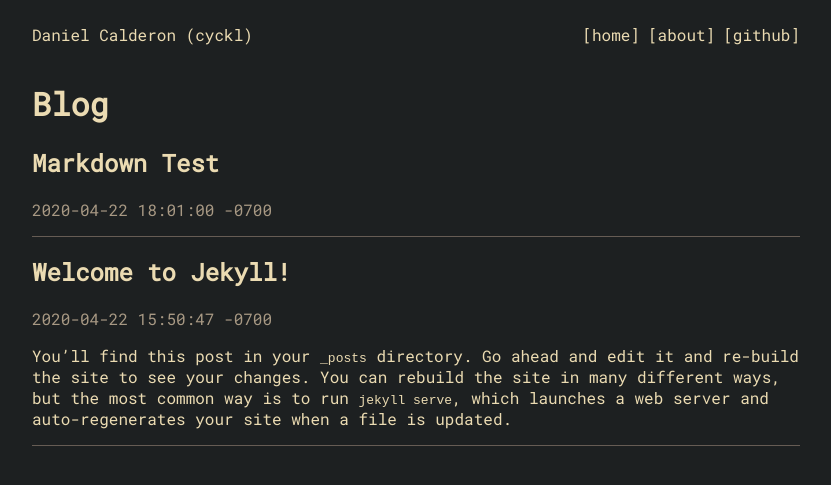
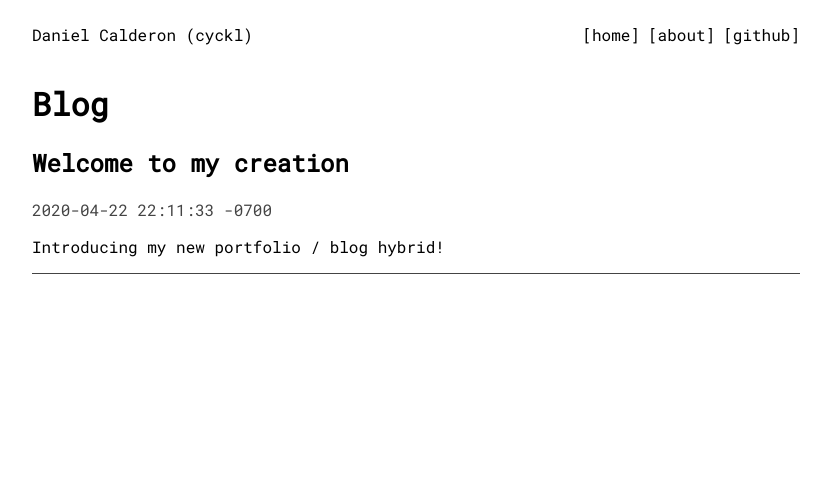
Before and after one commit to cyckl/cyckl.github.io, a Jekyll site: the page built from index.md, in a window 1280 px wide. Shown: the top 485 px of the page, without its empty margins (224-1055 px from the left). Built offline with Jekyll 4.4.1, drawn with Linux system fonts in a browser that asks for light colours; some of the changed lines change nothing that is shown.

Commit message:
Auto dark / light mode
- Added favicon
- Added first real post
- Switched to sass style sheet

````diff
--- a/_layouts/default.html
+++ b/_layouts/default.html
@@ -5,6 +5,7 @@
   <meta charset="utf-8">
   <title>{{ page.title }}</title>
   <link rel="stylesheet" href="/assets/index.css">
+  <link rel="shortcut icon" type="image/png" href="/favicon.png">
 </head>
 
 <body>
--- a/_posts/2020-04-22-blog-test.md
+++ /dev/null
@@ -1,296 +0,0 @@
----
-layout: post
-title:  "Markdown Test"
-date:   2020-04-22 18:01:00 -0700
-excerpt_separator: ////
----
-////
-## Overview
-
-### Philosophy
-
-Markdown is intended to be as easy-to-read and easy-to-write as is feasible.
-Readability, however, is emphasized above all else. A Markdown-formatted
-document should be publishable as-is, as plain text, without looking
-like it's been marked up with tags or formatting instructions. While
-Markdown's syntax has been influenced by several existing text-to-HTML
-filters -- including [Setext](http://docutils.sourceforge.net/mirror/setext.html), [atx](http://www.aaronsw.com/2002/atx/), [Textile](http://textism.com/tools/textile/), [reStructuredText](http://docutils.sourceforge.net/rst.html),
-[Grutatext](http://www.triptico.com/software/grutatxt.html), and [EtText](http://ettext.taint.org/doc/) -- the single biggest source of
-inspiration for Markdown's syntax is the format of plain text email.
-
-## Block Elements
-
-### Paragraphs and Line Breaks
-
-A paragraph is simply one or more consecutive lines of text, separated
-by one or more blank lines. (A blank line is any line that looks like a
-blank line -- a line containing nothing but spaces or tabs is considered
-blank.) Normal paragraphs should not be indented with spaces or tabs.
-
-The implication of the "one or more consecutive lines of text" rule is
-that Markdown supports "hard-wrapped" text paragraphs. This differs
-significantly from most other text-to-HTML formatters (including Movable
-Type's "Convert Line Breaks" option) which translate every line break
-character in a paragraph into a `<br />` tag.
-
-When you *do* want to insert a `<br />` break tag using Markdown, you
-end a line with two or more spaces, then type return.
-
-### Headers
-
-Markdown supports two styles of headers, [Setext] [1] and [atx] [2].
-
-Optionally, you may "close" atx-style headers. This is purely
-cosmetic -- you can use this if you think it looks better. The
-closing hashes don't even need to match the number of hashes
-used to open the header. (The number of opening hashes
-determines the header level.)
-
-
-### Blockquotes
-
-Markdown uses email-style `>` characters for blockquoting. If you're
-familiar with quoting passages of text in an email message, then you
-know how to create a blockquote in Markdown. It looks best if you hard
-wrap the text and put a `>` before every line:
-
-> This is a blockquote with two paragraphs. Lorem ipsum dolor sit amet,
-> consectetuer adipiscing elit. Aliquam hendrerit mi posuere lectus.
-> Vestibulum enim wisi, viverra nec, fringilla in, laoreet vitae, risus.
->
-> Donec sit amet nisl. Aliquam semper ipsum sit amet velit. Suspendisse
-> id sem consectetuer libero luctus adipiscing.
-
-Markdown allows you to be lazy and only put the `>` before the first
-line of a hard-wrapped paragraph:
-
-> This is a blockquote with two paragraphs. Lorem ipsum dolor sit amet,
-consectetuer adipiscing elit. Aliquam hendrerit mi posuere lectus.
-Vestibulum enim wisi, viverra nec, fringilla in, laoreet vitae, risus.
-
-> Donec sit amet nisl. Aliquam semper ipsum sit amet velit. Suspendisse
-id sem consectetuer libero luctus adipiscing.
-
-Blockquotes can be nested (i.e. a blockquote-in-a-blockquote) by
-adding additional levels of `>`:
-
-> This is the first level of quoting.
->
-> > This is nested blockquote.
->
-> Back to the first level.
-
-Blockquotes can contain other Markdown elements, including headers, lists,
-and code blocks:
-
-> ## This is a header.
->
-> 1.   This is the first list item.
-> 2.   This is the second list item.
->
-> Here's some example code:
->
->     return shell_exec("echo $input | $markdown_script");
-
-Any decent text editor should make email-style quoting easy. For
-example, with BBEdit, you can make a selection and choose Increase
-Quote Level from the Text menu.
-
-
-### Lists
-
-Markdown supports ordered (numbered) and unordered (bulleted) lists.
-
-Unordered lists use asterisks, pluses, and hyphens -- interchangably
--- as list markers:
-
-*   Red
-*   Green
-*   Blue
-
-is equivalent to:
-
-+   Red
-+   Green
-+   Blue
-
-and:
-
--   Red
--   Green
--   Blue
-
-Ordered lists use numbers followed by periods:
-
-1.  Bird
-2.  McHale
-3.  Parish
-
-It's important to note that the actual numbers you use to mark the
-list have no effect on the HTML output Markdown produces. The HTML
-Markdown produces from the above list is:
-
-If you instead wrote the list in Markdown like this:
-
-1.  Bird
-1.  McHale
-1.  Parish
-
-or even:
-
-3. Bird
-1. McHale
-8. Parish
-
-you'd get the exact same HTML output. The point is, if you want to,
-you can use ordinal numbers in your ordered Markdown lists, so that
-the numbers in your source match the numbers in your published HTML.
-But if you want to be lazy, you don't have to.
-
-To make lists look nice, you can wrap items with hanging indents:
-
-*   Lorem ipsum dolor sit amet, consectetuer adipiscing elit.
-    Aliquam hendrerit mi posuere lectus. Vestibulum enim wisi,
-    viverra nec, fringilla in, laoreet vitae, risus.
-*   Donec sit amet nisl. Aliquam semper ipsum sit amet velit.
-    Suspendisse id sem consectetuer libero luctus adipiscing.
-
-But if you want to be lazy, you don't have to:
-
-*   Lorem ipsum dolor sit amet, consectetuer adipiscing elit.
-Aliquam hendrerit mi posuere lectus. Vestibulum enim wisi,
-viverra nec, fringilla in, laoreet vitae, risus.
-*   Donec sit amet nisl. Aliquam semper ipsum sit amet velit.
-Suspendisse id sem consectetuer libero luctus adipiscing.
-
-List items may consist of multiple paragraphs. Each subsequent
-paragraph in a list item must be indented by either 4 spaces
-or one tab:
-
-1.  This is a list item with two paragraphs. Lorem ipsum dolor
-    sit amet, consectetuer adipiscing elit. Aliquam hendrerit
-    mi posuere lectus.
-
-    Vestibulum enim wisi, viverra nec, fringilla in, laoreet
-    vitae, risus. Donec sit amet nisl. Aliquam semper ipsum
-    sit amet velit.
-
-2.  Suspendisse id sem consectetuer libero luctus adipiscing.
-
-It looks nice if you indent every line of the subsequent
-paragraphs, but here again, Markdown will allow you to be
-lazy:
-
-*   This is a list item with two paragraphs.
-
-    This is the second paragraph in the list item. You're
-only required to indent the first line. Lorem ipsum dolor
-sit amet, consectetuer adipiscing elit.
-
-*   Another item in the same list.
-
-To put a blockquote within a list item, the blockquote's `>`
-delimiters need to be indented:
-
-*   A list item with a blockquote:
-
-    > This is a blockquote
-    > inside a list item.
-
-To put a code block within a list item, the code block needs
-to be indented *twice* -- 8 spaces or two tabs:
-
-*   A list item with a code block:
-
-        <code goes here>
-
-### Code Blocks
-
-Pre-formatted code blocks are used for writing about programming or
-markup source code. Rather than forming normal paragraphs, the lines
-of a code block are interpreted literally. Markdown wraps a code block
-in both `<pre>` and `<code>` tags.
-
-To produce a code block in Markdown, simply indent every line of the
-block by at least 4 spaces or 1 tab.
-
-This is a normal paragraph:
-
-    This is a code block.
-
-Here is an example of AppleScript:
-
-    tell application "Foo"
-        beep
-    end tell
-
-A code block continues until it reaches a line that is not indented
-(or the end of the article).
-
-Within a code block, ampersands (`&`) and angle brackets (`<` and `>`)
-are automatically converted into HTML entities. This makes it very
-easy to include example HTML source code using Markdown -- just paste
-it and indent it, and Markdown will handle the hassle of encoding the
-ampersands and angle brackets. For example, this:
-
-    <div class="footer">
-        &copy; 2004 Foo Corporation
-    </div>
-
-Regular Markdown syntax is not processed within code blocks. E.g.,
-asterisks are just literal asterisks within a code block. This means
-it's also easy to use Markdown to write about Markdown's own syntax.
-
-```
-tell application "Foo"
-    beep
-end tell
-```
-
-```c
-#include <stdio.h>
-
-main() {
-    printf("Hello, world!");
-}
-```
-
-## Span Elements
-
-### Links
-
-Markdown supports two style of links: *inline* and *reference*.
-
-In both styles, the link text is delimited by [square brackets].
-
-To create an inline link, use a set of regular parentheses immediately
-after the link text's closing square bracket. Inside the parentheses,
-put the URL where you want the link to point, along with an *optional*
-title for the link, surrounded in quotes. For example:
-
-This is [an example](http://example.com/) inline link.
-
-[This link](http://example.net/) has no title attribute.
-
-### Emphasis
-
-Markdown treats asterisks (`*`) and underscores (`_`) as indicators of
-emphasis. Text wrapped with one `*` or `_` will be wrapped with an
-HTML `<em>` tag; double `*`'s or `_`'s will be wrapped with an HTML
-`<strong>` tag. E.g., this input:
-
-*single asterisks*
-
-_single underscores_
-
-**double asterisks**
-
-__double underscores__
-
-### Code
-
-To indicate a span of code, wrap it with backtick quotes (`` ` ``).
-Unlike a pre-formatted code block, a code span indicates code within a
-normal paragraph. For example:
-
-Use the `printf()` function.
--- a/_posts/2020-04-22-welcome-to-jekyll.markdown
+++ /dev/null
@@ -1,29 +0,0 @@
----
-layout: post
-title:  "Welcome to Jekyll!"
-date:   2020-04-22 15:50:47 -0700
-excerpt_separator: ////
----
-You’ll find this post in your `_posts` directory. Go ahead and edit it and re-build the site to see your changes. You can rebuild the site in many different ways, but the most common way is to run `jekyll serve`, which launches a web server and auto-regenerates your site when a file is updated.
-////
-Jekyll requires blog post files to be named according to the following format:
-
-`YEAR-MONTH-DAY-title.MARKUP`
-
-Where `YEAR` is a four-digit number, `MONTH` and `DAY` are both two-digit numbers, and `MARKUP` is the file extension representing the format used in the file. After that, include the necessary front matter. Take a look at the source for this post to get an idea about how it works.
-
-Jekyll also offers powerful support for code snippets:
-
-{% highlight ruby %}
-def print_hi(name)
-  puts "Hi, #{name}"
-end
-print_hi('Tom')
-#=> prints 'Hi, Tom' to STDOUT.
-{% endhighlight %}
-
-Check out the [Jekyll docs][jekyll-docs] for more info on how to get the most out of Jekyll. File all bugs/feature requests at [Jekyll’s GitHub repo][jekyll-gh]. If you have questions, you can ask them on [Jekyll Talk][jekyll-talk].
-
-[jekyll-docs]: https://jekyllrb.com/docs/home
-[jekyll-gh]:   https://github.com/jekyll/jekyll
-[jekyll-talk]: https://talk.jekyllrb.com/
--- /dev/null
+++ b/_posts/2020-04-22-welcome.md
@@ -0,0 +1,17 @@
+---
+layout: post
+title:  "Welcome to my creation"
+date:   2020-04-22 22:11:33 -0700
+excerpt_separator: ___
+---
+Introducing my new portfolio / blog hybrid!
+
+___
+
+Let me start by being frank: writing is not my strongest suit. When I got up this morning I did not think I would be writing a blog post to my NaN loyal readers.
+
+This post is going to be short for two reasons:
+-  I'd rather push the updated website code to Github sooner than later.
+-  I have zero idea on how to address a non-existent audience.
+
+But before I go, let me tell how this *(hopefully)* is going to work. After conceptualizing this whole monstrocity, I knew that I needed a blog-wide topic. So I decided to focus on random technical write ups. Luckily for both of us, I seem to have a lot of techincal *mishaps*! So hopefully there is more to come. Godspeed.
--- a/assets/index.css
+++ /dev/null
@@ -1,64 +0,0 @@
-@import url('https://fonts.googleapis.com/css2?family=Roboto+Mono&display=swap');
-@import "gruvbox.css";
-
-html, body {
-    font-family: 'Cartograph CF', 'Roboto Mono', monospace;
-    margin-left: 10vw;
-    margin-right: 10vw;
-    background-color: #1d2021;
-    color: #ebdbb2;
-}
-
-hr {
-    height: 0.05em;
-    background-color: #665c54;
-    border: 0;
-}
-
-a {
-    color: #cc241d;
-}
-
-a.clean {
-    text-decoration: none;
-    color: #ebdbb2;
-}
-
-a:hover {
-    color: #cc241d;
-}
-
-.date {
-    color: #a89984;
-}
-
-
-/* Blog listing */
-ul.blog {
-    list-style: none;
-    padding-left: 0;
-}
-
-/* Navigation */
-div.header {
-    display: flex;
-    flex-direction: row;
-    justify-content: space-between;
-}
-
-p.title {
-    align-items: center;
-    text-decoration: none;
-}
-
-nav > ul {
-    list-style: none;
-    display: flex;
-    flex-direction: row;
-    justify-content: right;
-}
-
-nav > ul > li > a {
-    padding-left: 0.5em;
-    text-decoration: none;
-}
--- /dev/null
+++ b/assets/index.scss
@@ -0,0 +1,106 @@
+---
+# index.scss
+---
+@import url('https://fonts.googleapis.com/css2?family=Roboto+Mono&display=swap');
+@import "gruvbox.css";
+
+$foreground: #fff;
+$foregroundless: #888;
+$background: #111;
+$accent: #ff453a;
+
+html,
+body {
+    font-family: 'Cartograph CF', 'Roboto Mono', monospace;
+    margin-left: 10vw;
+    margin-right: 10vw;
+    background-color: $background;
+    color: $foreground;
+}
+
+hr {
+    height: 0.05em;
+    background-color: $foregroundless;
+    border: 0;
+}
+
+a {
+    color: $accent;
+}
+
+a.clean {
+    text-decoration: none;
+    color: $foreground;
+}
+
+a:hover {
+    color: $accent;
+}
+
+.date {
+    color: $foregroundless;
+}
+
+
+/* Blog listing */
+ul.blog {
+    list-style: none;
+    padding-left: 0;
+}
+
+/* Navigation */
+div.header {
+    display: flex;
+    flex-direction: row;
+    justify-content: space-between;
+}
+
+p.title {
+    align-items: center;
+    text-decoration: none;
+}
+
+nav>ul {
+    list-style: none;
+    display: flex;
+    flex-direction: row;
+    justify-content: right;
+}
+
+nav>ul>li>a {
+    padding-left: 0.5em;
+    text-decoration: none;
+}
+
+@media (prefers-color-scheme: light) {
+    $foreground: #000;
+    $foregroundless: #444;
+    $background: #fff;
+    $accent: #ff3b30;
+
+    html,
+    body {
+        background-color: $background;
+        color: $foreground;
+    }
+
+    hr {
+        background-color: $foregroundless;
+    }
+
+    a {
+        color: $accent;
+    }
+
+    a.clean {
+        color: $foreground;
+    }
+
+    a:hover {
+        color: $accent;
+    }
+
+    .date {
+        color: $foregroundless;
+    }
+}
````
Also changed, not shown: favicon.png (added).
